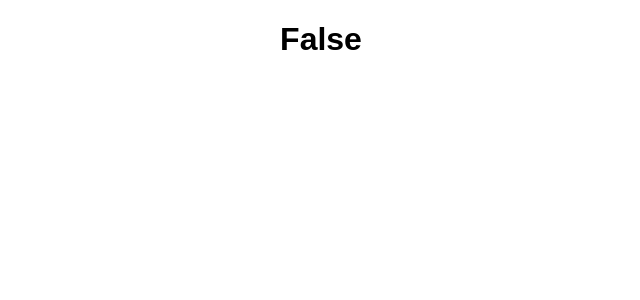
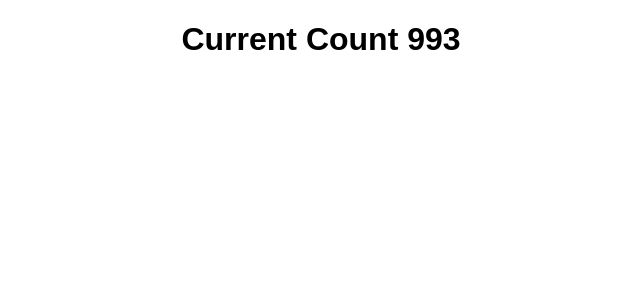
Before and after one commit to imVinayPandya/try-reactjs, a React (Create React App) app: page / in a window 1280 px wide. Shown: the top 300 px of the page, without its empty margins (319-959 px from the left). Built offline with nearby package versions, Linux system fonts and the light colour scheme.

Commit message:
A Timer with Set and Clear Intervals in React

```diff
--- a/src/App.js
+++ b/src/App.js
@@ -5,7 +5,8 @@
 // import NotFound from './routingComponents/NotFound';
 // import DynamicRouteComponent from './routingComponents/DynamicRouteComponent';
 // import PostSorting from './posts/PostSorting';
-import LifeCycle from './learn/LifeCycle';
+// import LifeCycle from './learn/LifeCycle';
+import Timer from './learn/Timer';
 // import ConstLetVar from './learn/ConstLetVar';
 // import PostList from './posts/PostList';
 
@@ -52,7 +53,8 @@
         {/* <ReactYoutubeExample videoId="-_pgcFQ0l64" /> */}
         {/* <ReactMarkdownExample input={input} /> */}
         {/* <PostSorting /> */}
-        <LifeCycle />
+        {/* <LifeCycle /> */}
+        <Timer startCount='1000'/>
       </div>
     );
   }
--- /dev/null
+++ b/src/learn/Timer.js
@@ -0,0 +1,43 @@
+import React, { Component } from 'react';
+
+class Timer extends Component {
+  constructor() {
+    super();
+    this.state = {
+      count: 100
+    };
+  }
+
+  render() {
+    const { count } = this.state;
+    return (
+      <div>
+        <h1>Current Count {count}</h1>
+      </div>
+    );
+  }
+
+  componentDidMount() {
+    const { startCount } = this.props;
+    this.setState(prevState => ({
+      count: startCount
+    }));
+
+    this.doIntervalChange();
+  }
+
+  doIntervalChange = () => {
+
+    this.myInterval = setInterval(() => {
+      this.setState(prevState => ({
+        count: prevState.count - 1
+      }));
+    }, 1000);
+  }
+
+  componentWillUnmount() {
+    clearInterval(this.myInterval);
+  }
+}
+
+export default Timer;
```
